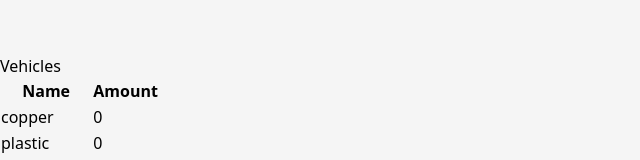
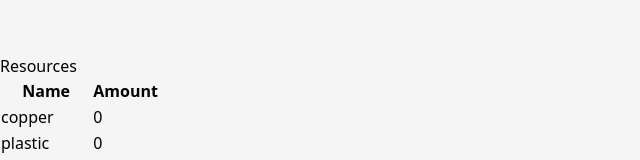
Before and after one commit to barrymun/cmd-ctrl, a Svelte app: page / in a window 1280 px wide. Shown: the part 1862-2022 px from the top of the page, without its empty margins (0-640 px from the left). Built offline with nearby package versions, Linux system fonts and the light colour scheme.

Commit message:
[fix] name prop

```diff
--- a/src/App.svelte
+++ b/src/App.svelte
@@ -11,7 +11,7 @@
   // TODO: localStorage to manage map layout if procedurally generated
   // or should the map layout be fixed & the data retrieved from a json file etc.?
   onMount(() => {
-    console.log("MOUNTED");
+    // console.log("MOUNTED");
   });
 
   function scrollToTile(x: number, y: number) {
--- a/src/components/Table.svelte
+++ b/src/components/DisplayTable.svelte
@@ -1,7 +1,13 @@
+<script lang="ts">
+  export let name: string = "";
+</script>
+
 <div class="px-4 sm:px-6 lg:px-8">
   <div class="sm:flex sm:items-center">
     <div class="sm:flex-auto">
-      <h1 class="text-xl font-semibold text-gray-900">Vehicles</h1>
+      <h1 class="text-xl font-semibold text-gray-900">
+        {name}
+      </h1>
     </div>
   </div>
   <div class="mt-8 flex flex-col">
--- a/src/lib/DisplayResource.svelte
+++ b/src/lib/DisplayResource.svelte
@@ -1,6 +1,6 @@
 <script lang="ts">
   import { playerResources } from "../stores.js";
-  import Table from "../components/Table.svelte";
+  import DisplayTable from "../components/DisplayTable.svelte";
 
   let _playerResources: object;
 
@@ -12,7 +12,7 @@
 </script>
 
 <main class="mt-10">
-  <Table>
+  <DisplayTable name="Resources">
     {#each Object.entries(_playerResources) as [key, value], index (key)}
       <tr>
         <td
@@ -25,5 +25,5 @@
         </td>
       </tr>
     {/each}
-  </Table>
+  </DisplayTable>
 </main>
--- a/src/lib/DisplayVehicle.svelte
+++ b/src/lib/DisplayVehicle.svelte
@@ -1,6 +1,6 @@
 <script lang="ts">
   import { playerVehicles } from "../stores.js";
-  import Table from "../components/Table.svelte";
+  import DisplayTable from "../components/DisplayTable.svelte";
 
   let _playerVehicles: object;
 
@@ -12,7 +12,7 @@
 </script>
 
 <main class="mt-10">
-  <Table>
+  <DisplayTable name="Vehicles">
     {#each Object.entries(_playerVehicles) as [key, value], index (key)}
       <tr>
         <td
@@ -25,5 +25,5 @@
         </td>
       </tr>
     {/each}
-  </Table>
+  </DisplayTable>
 </main>
```
